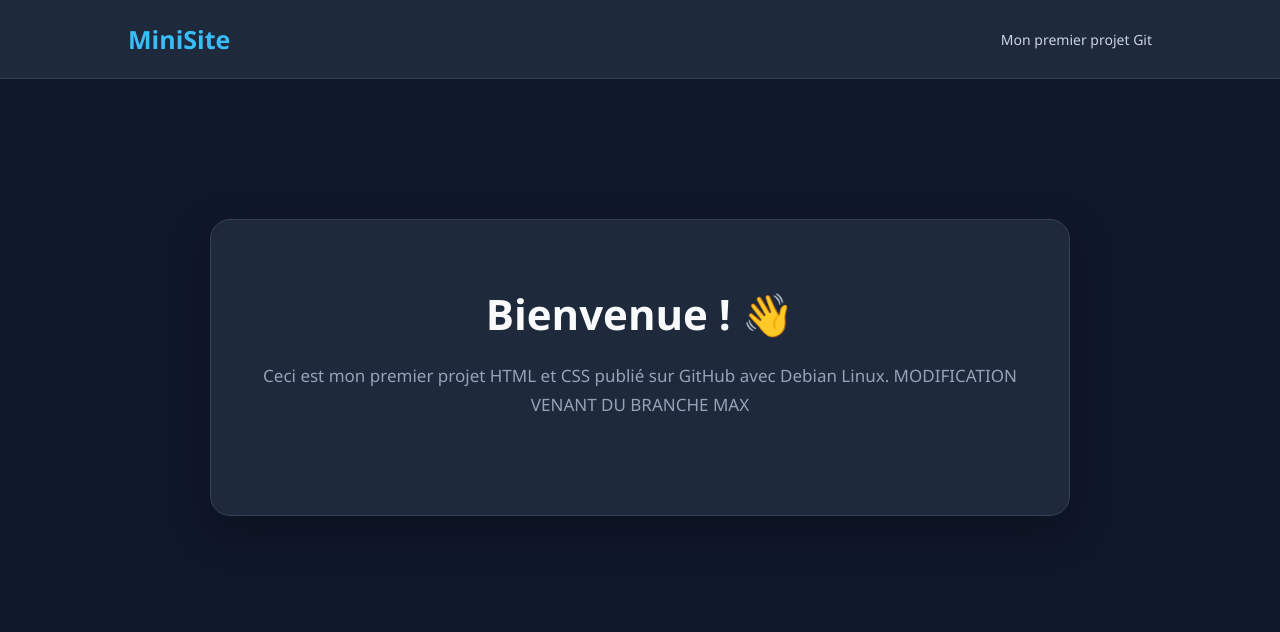
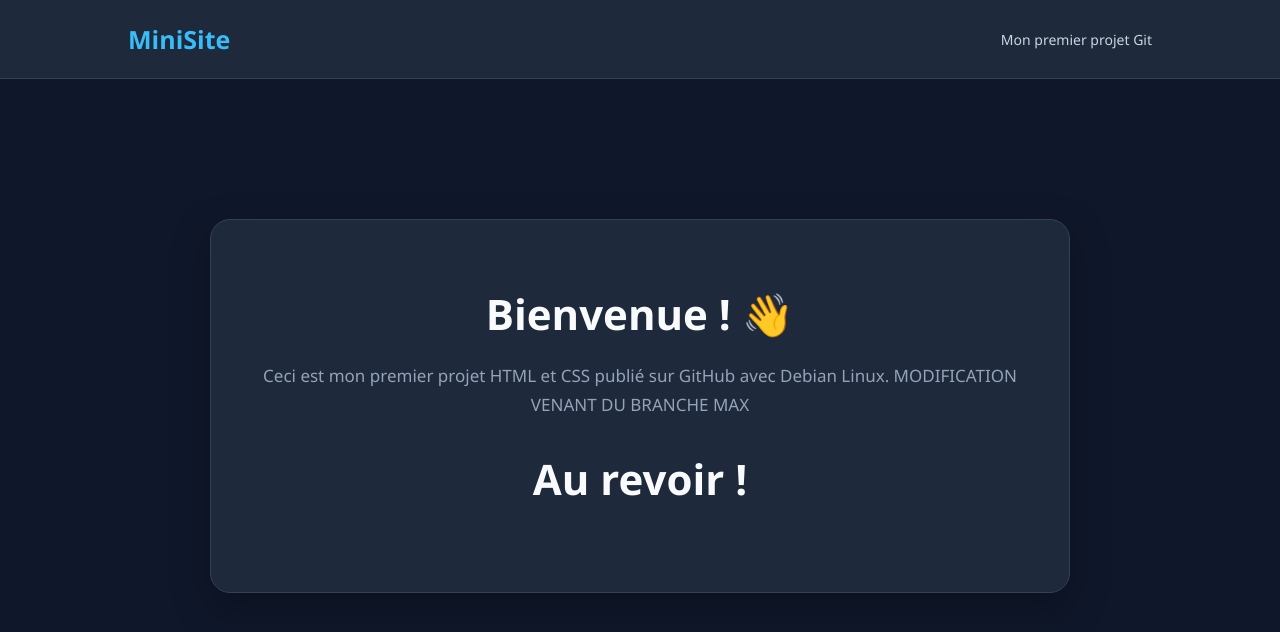
Before and after one commit to Randrianarison-Max/exGIT, a plain HTML site: page index.html in a window 1280 px wide. Drawn offline with Linux system fonts and the light colour scheme.

Commit message:
modification2

```diff
--- a/index.html
+++ b/index.html
@@ -23,7 +23,7 @@
                 publié sur GitHub avec Debian Linux.
 		MODIFICATION VENANT DU BRANCHE MAX
 	    </p>
-
+	<h1> Au revoir ! </h1>
         </div>
     </div>
 
```
